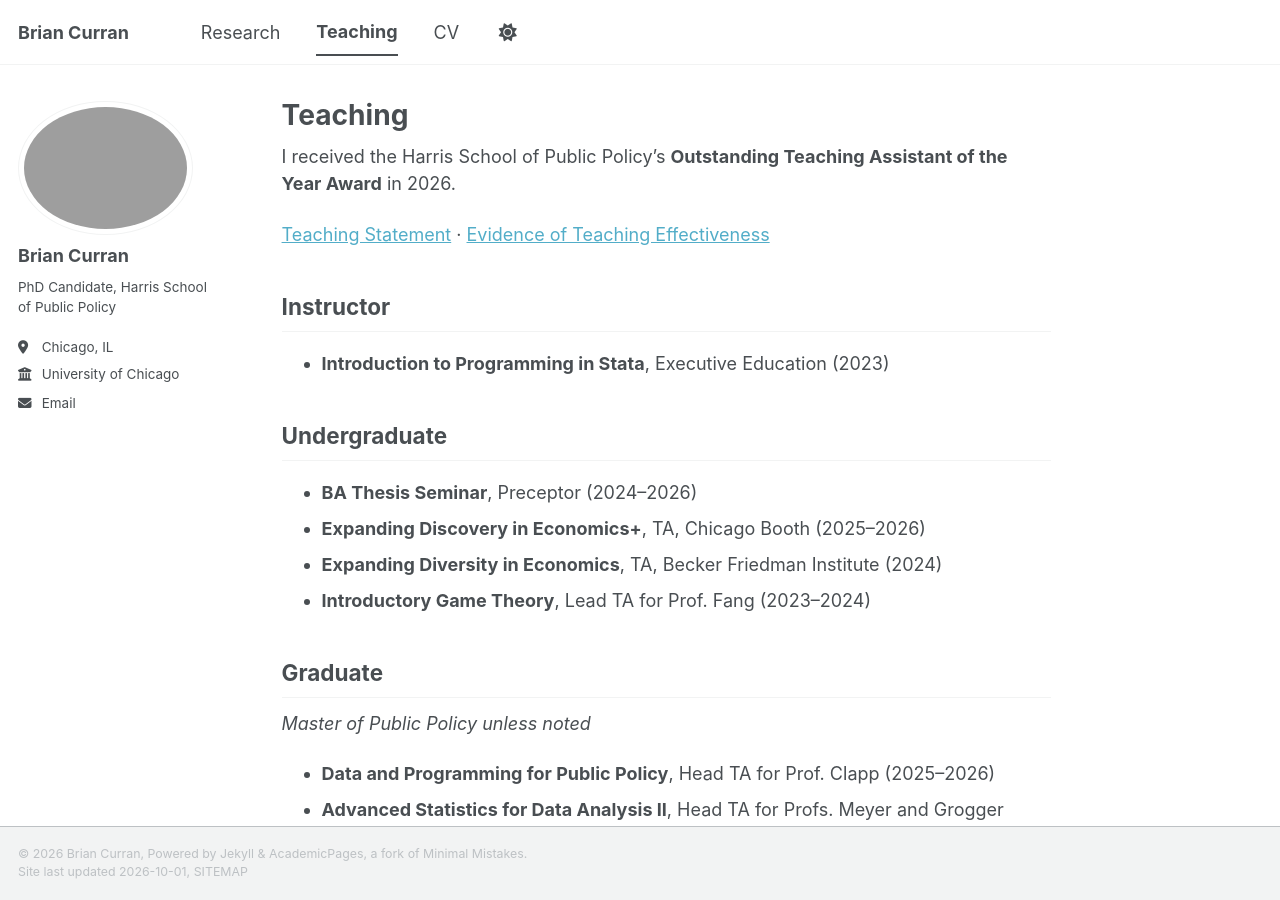
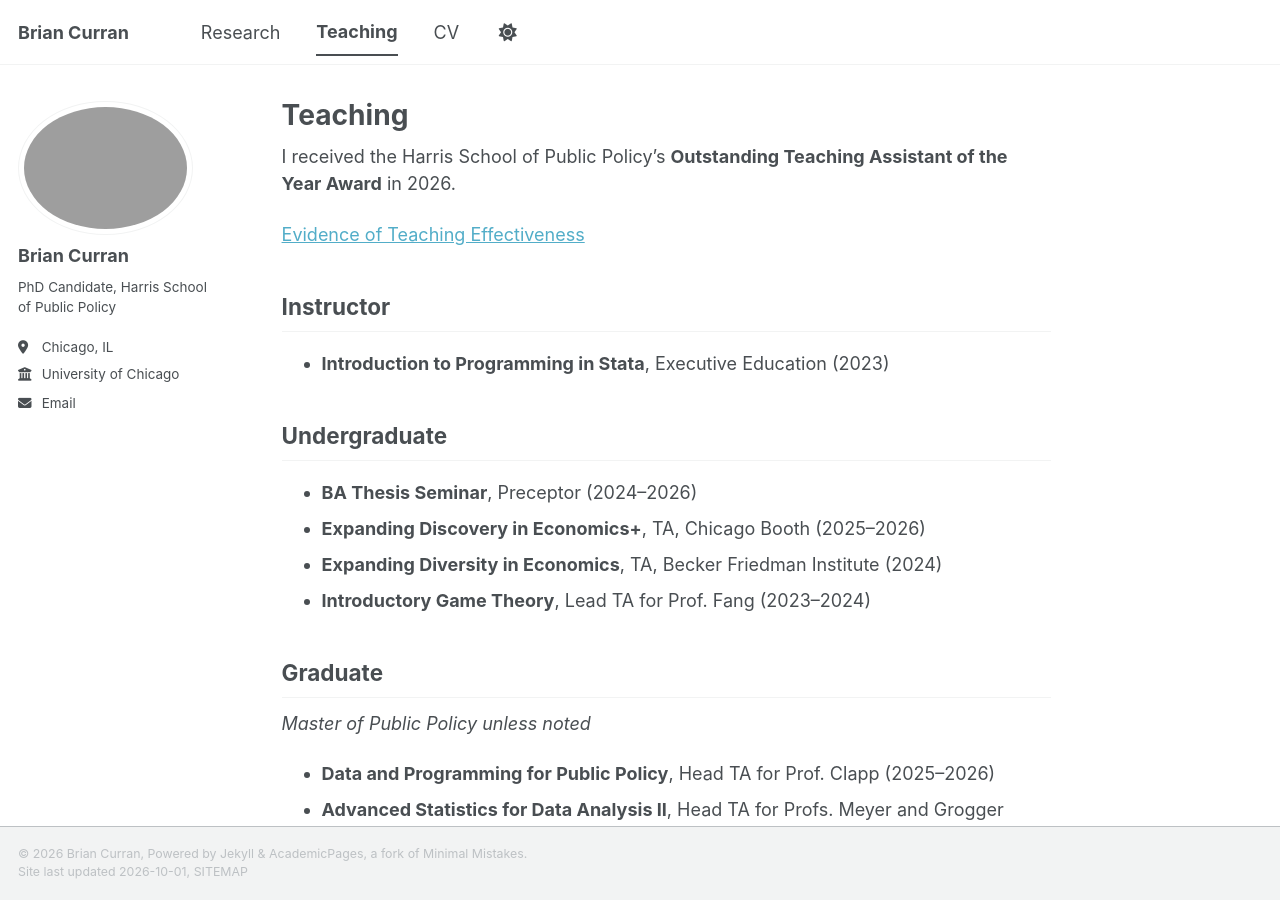
Before and after one commit to brianscurran/brianscurran.github.io, a Jekyll site: the page built from _pages/teaching.md, in a window 1280 px wide and 900 px high. Built offline with Jekyll 4.4.1, drawn with Linux system fonts in a browser that asks for light colours; a style sheet for code colours, icons or effects is not loaded.

Commit message:
Update teaching page by removing Teaching Statement link
Removed link to Teaching Statement from teaching page.

```diff
--- a/_pages/teaching.md
+++ b/_pages/teaching.md
@@ -6,7 +6,7 @@ author_profile: true
 
 I received the Harris School of Public Policy's **Outstanding Teaching Assistant of the Year Award** in 2026.
 
-[Teaching Statement](/files/Curran_Teaching_Statement.pdf) · [Evidence of Teaching Effectiveness](/files/Curran_Evidence_of_Teaching_Effectiveness.pdf)
+[Evidence of Teaching Effectiveness](/files/Curran_Evidence_of_Teaching_Effectiveness.pdf)
 
 Instructor
 ------
```
